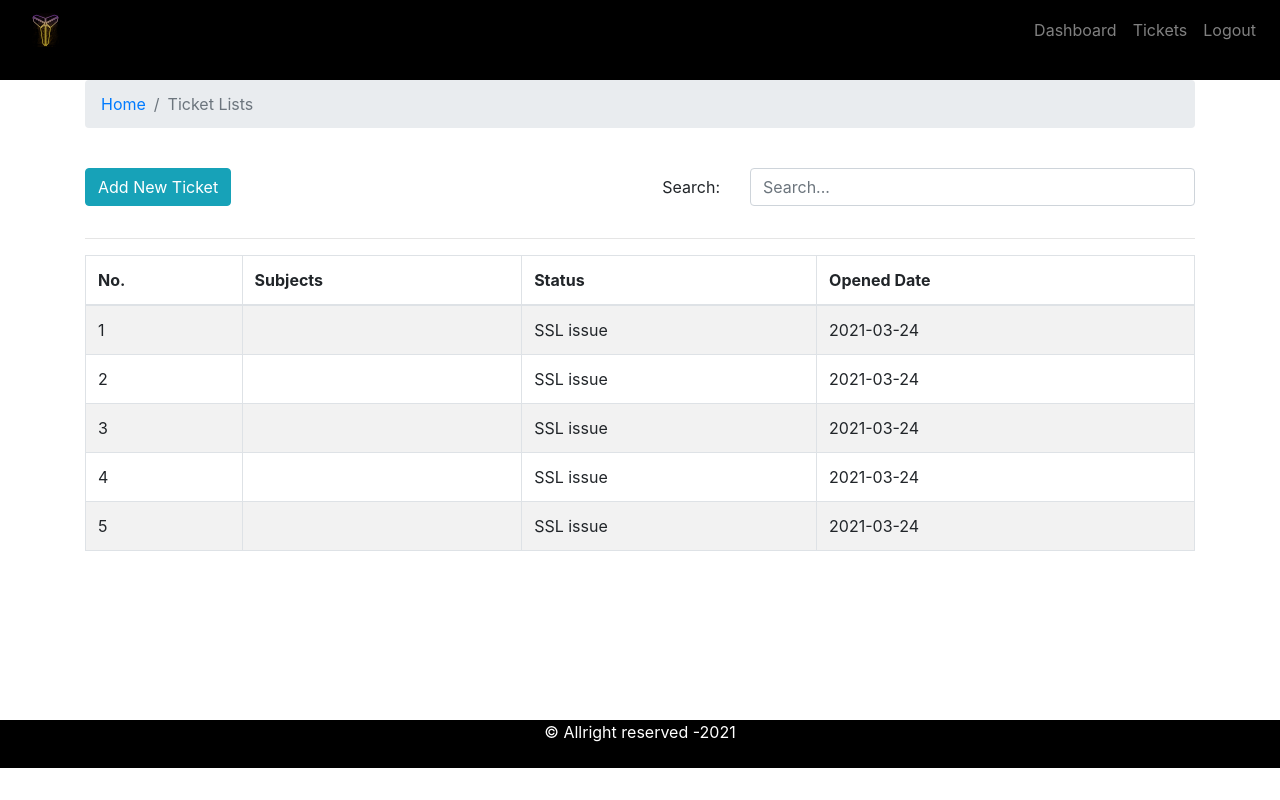
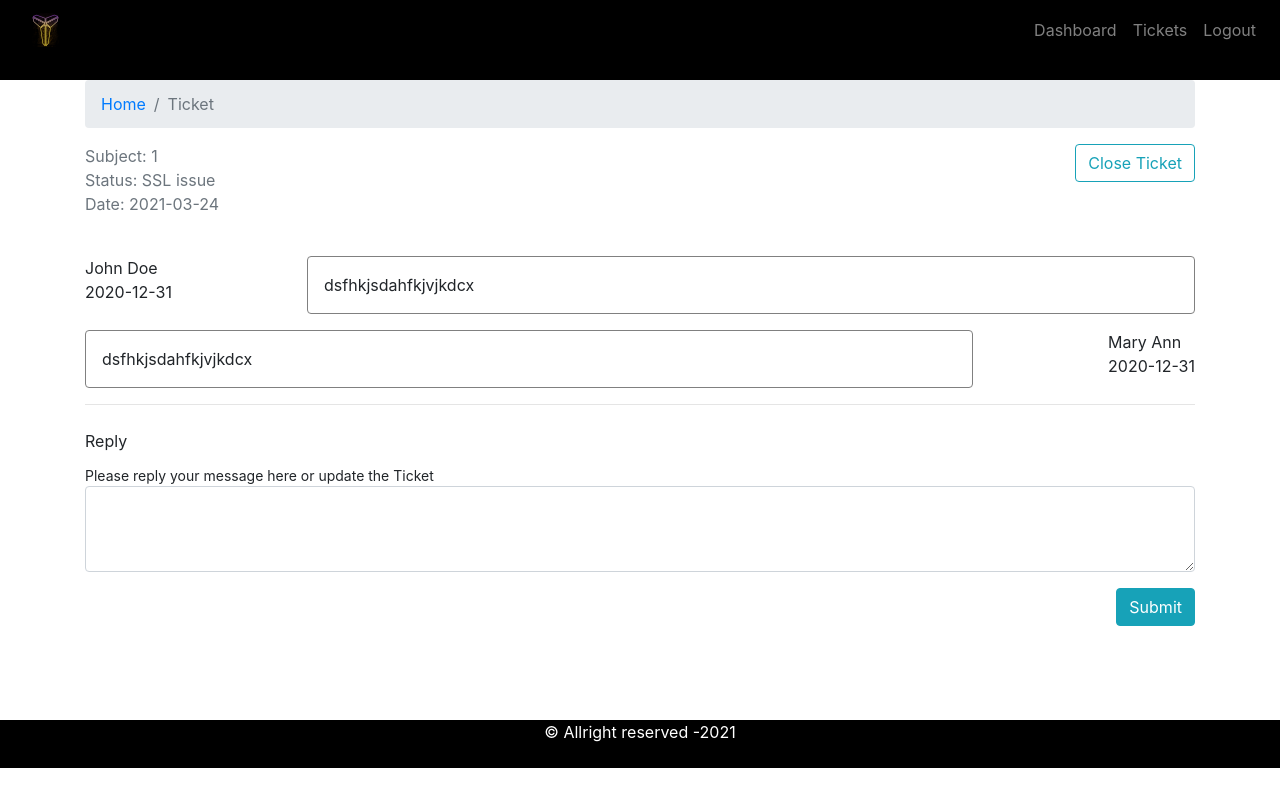
Before and after one commit to viktor-phan/crm-frontend, a React (Create React App) app in the folder crm-frontend/: page / in a window 1280 px wide. Built offline with nearby package versions, Linux system fonts and the light colour scheme.

Commit message:
Added Ticket Landing UI

```diff
--- a/crm-frontend/src/App.js
+++ b/crm-frontend/src/App.js
@@ -6,6 +6,7 @@
 import { Dashboard } from "./pages/dashboard/Dashboard.page";
 import { AddTicket } from "./pages/new-ticket/AddTicket.page";
 import { TicketList } from "./pages/ticket-listing/TicketList.page";
+import { TicketLanding } from "./pages/ticket-landing/TicketLanding.page";
 function App() {
   return (
     <div className="App">
@@ -13,7 +14,9 @@
       <DefaultLayout>
         {/* <Dashboard/>*/}
         {/*<AddTicket /> */}
-        <TicketList />
+        {/*<TicketList />*/}
+        <TicketLanding />
+
       </DefaultLayout>
     </div>
   );
--- a/crm-frontend/src/assets/data/dummy-tickets.json
+++ b/crm-frontend/src/assets/data/dummy-tickets.json
@@ -2,7 +2,19 @@
     {
         "id": 1,
         "status": "SSL issue",
-        "addedDate": "2021-03-24"
+        "addedDate": "2021-03-24",
+        "history":[
+            {
+                "date": "2020-12-31",
+                "message": "dsfhkjsdahfkjvjkdcx",
+                "messageBy" : "John Doe"
+            },
+            {
+                "date": "2020-12-31",
+                "message": "dsfhkjsdahfkjvjkdcx",
+                "messageBy" : "Mary Ann"
+            }
+        ]
     },
     {
         "id": 2,
--- /dev/null
+++ b/crm-frontend/src/components/message-history/MessageHistory.comp.js
@@ -0,0 +1,22 @@
+import React from 'react';
+import PropTypes from "prop-types";
+import "./message-history.style.css";
+
+
+export const MessageHistory = ({msg}) => {
+    if(!msg) return null
+    return msg.map((row,i) => (
+
+
+        <div key={i} className="messsage-history">
+            <div className="send">
+                <div className="sender">{row.messageBy}</div>
+                <div className="date">{row.date}</div>
+            </div>
+            <div className="message">{row.message}</div>
+        </div>
+    ))
+}
+MessageHistory.propTypes = {
+    msg: PropTypes.array.isRequired
+}
--- /dev/null
+++ b/crm-frontend/src/components/message-history/message-history.style.css
@@ -0,0 +1,19 @@
+.messsage-history{
+    display: flex;
+    flex-direction: row;
+    justify-content: space-between;
+    margin-top: 1rem;
+    height: auto;
+}
+.messsage-history:nth-child(even){
+    display: flex;
+    flex-direction: row-reverse;
+    justify-content: space-between;
+}
+.message{
+    padding: 1rem;
+    width: 80%;
+    border: 1px solid gray;
+    border-radius: 0.25rem;
+    height: auto;
+}
--- /dev/null
+++ b/crm-frontend/src/components/update-ticket/UpdateTicket.comp.js
@@ -0,0 +1,25 @@
+import React from "react";
+import { Form, Button, FormControl } from "react-bootstrap";
+import PropTypes from "prop-types"
+export const UpdateTicket = ({msg, handleOnChange,handleOnSubmit}) => {
+  return (
+    <Form onSubmit={handleOnSubmit}>
+      <Form.Label>Reply</Form.Label>
+      <Form.Text>Please reply your message here or update the Ticket</Form.Text>
+      <FormControl  value={msg}
+      onChange={handleOnChange}
+
+      as="textarea" rows="3"name="detail" required />
+      <div className="text-right mt-3 mb-3">
+      <Button variant="info" type="submit" >Submit</Button>
+
+      </div>
+    </Form>
+  );
+};
+
+UpdateTicket.propTypes ={
+    handleOnChange: PropTypes.func.isRequired,
+    handleOnSubmit: PropTypes.func.isRequired,
+    msg: PropTypes.string.isRequired
+}
--- /dev/null
+++ b/crm-frontend/src/pages/ticket-landing/TicketLanding.page.js
@@ -0,0 +1,56 @@
+import React, { useEffect, useState } from 'react';
+import {Container, Row, Col, Button} from "react-bootstrap";
+import {PageBreadcrumb } from "../../components/breadcrumb/Breadcrumb.comp"
+import tickets from "../../assets/data/dummy-tickets.json";
+import { MessageHistory } from '../../components/message-history/MessageHistory.comp';
+import { UpdateTicket } from '../../components/update-ticket/UpdateTicket.comp';
+
+const ticket = tickets[0];
+
+export const TicketLanding = () => {
+    const [message, setMessage] = useState("");
+
+    useEffect(()=> {}, [message]);
+
+    const handleOnChange = e=> {
+        setMessage(e.target.value);
+    }
+    const handleOnSubmit = () =>{
+        alert("need API");
+    }
+
+    return (
+        <Container>
+            <Row>
+                <Col>
+                    <PageBreadcrumb page="Ticket"/>
+                </Col>
+            </Row>
+            <Row>
+                <Col className="text-weight-bolder text-secondary">
+                    <div className="subject">Subject: {ticket.id}</div>
+                    <div className="status">Status: {ticket.status}</div>
+                    <div className="date">Date: {ticket.addedDate}</div>
+                </Col>
+                <Col className="text-right">
+                    <Button variant="outline-info">Close Ticket</Button>
+                </Col>
+            </Row>
+            <Row className="mt-4">
+                <Col>
+                    <MessageHistory msg={ticket.history}/>
+                </Col>
+            </Row>
+
+            <hr />
+            <Row className="mt-4">
+                <Col>
+                    <UpdateTicket msg={message}
+                    handleOnSubmit={handleOnSubmit}
+                    handleOnChange={handleOnChange}/>
+                </Col>
+            </Row>
+
+        </Container>
+    )
+}
```
